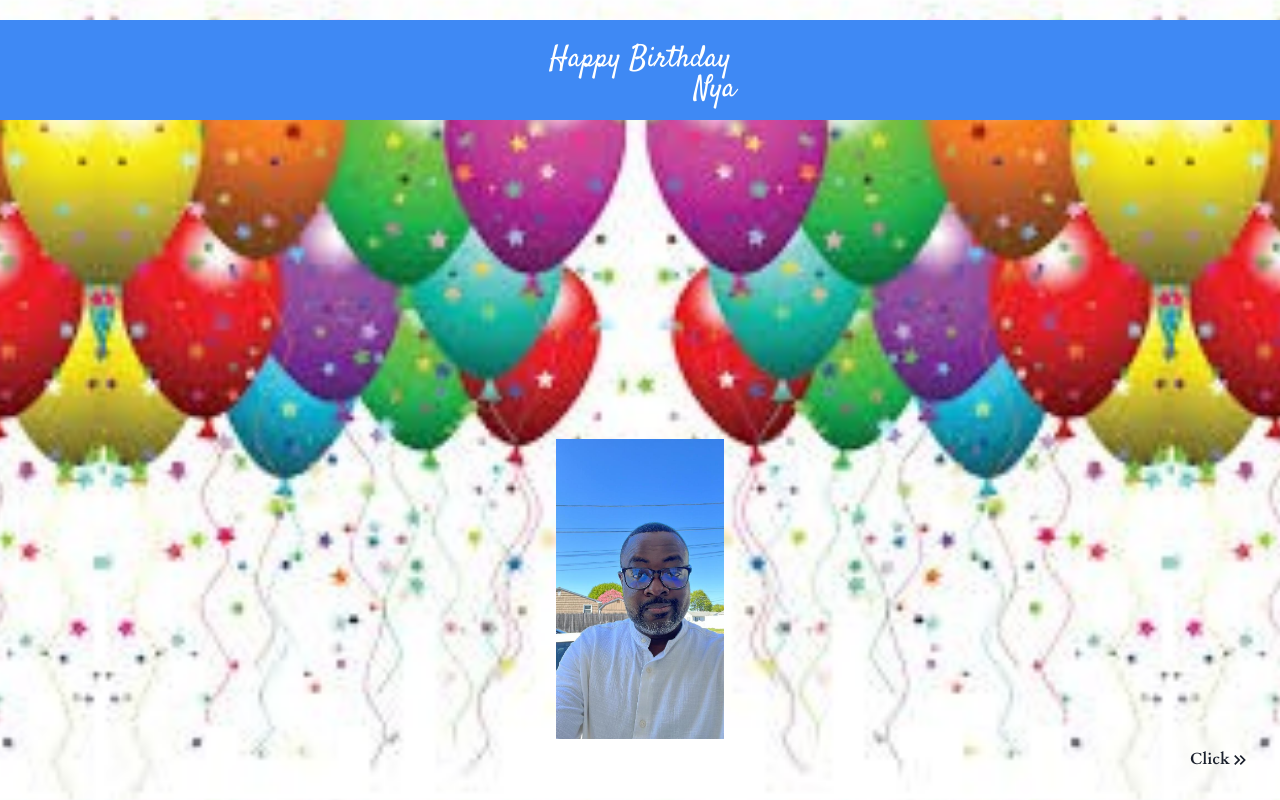
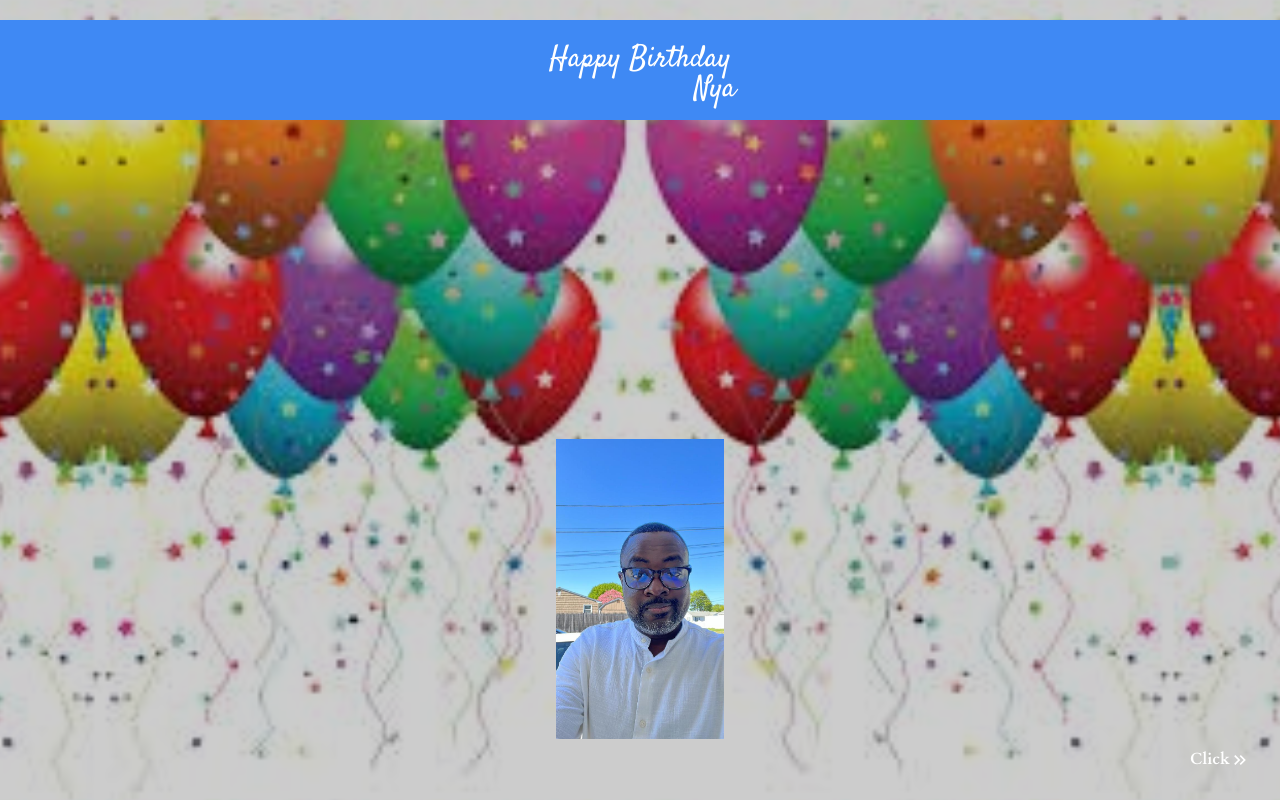
Before and after one commit to Owoyeleadedayo/birthday-wish, a React (Vite) app: page / in a window 1280 px wide. Built offline with nearby package versions, Linux system fonts and the light colour scheme.

Commit message:
changed the background

```diff
--- a/src/components/Banner.tsx
+++ b/src/components/Banner.tsx
@@ -18,6 +18,8 @@ const Banner = () => {
         bgImage={BBI}
         bgPos={"center"}
         bgSize="contain"
+        backgroundBlendMode={"soft-light"}
+        bgColor={"rgba(0, 0, 0, 0.2)"}
       >
         <Flex
           direction={"column"}
@@ -71,7 +73,7 @@ const Banner = () => {
           </Flex>
           <Grid templateRows="70% 30%)" gap={"1px"}>
             <GridItem>
-              <Flex justifyContent={'center'} alignItems={'center'}>
+              <Flex justifyContent={"center"} alignItems={"center"}>
                 <Box width={"400px"} height={"300px"}>
                   <Image
                     src={Cake}
@@ -97,12 +99,14 @@ const Banner = () => {
                   onClick={() => navigate("/wishes")}
                   fontFamily={"Cardo"}
                   fontWeight={600}
+                  color={"#FFF"}
                 >
                   Click
                 </Button>
                 <MdKeyboardDoubleArrowRight
                   fontSize={"20px"}
                   fontFamily={"Cardo"}
+                  color={"#FFF"}
                   style={{ marginLeft: 0 }}
                 />
               </Flex>
```
